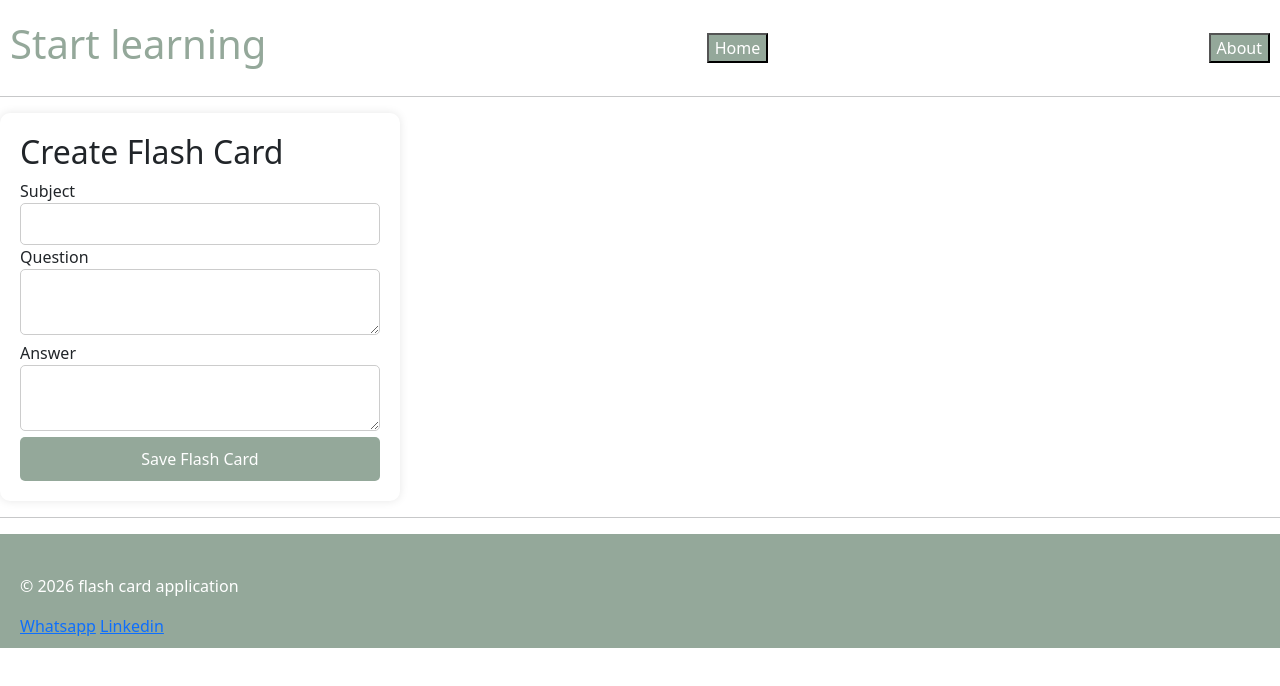
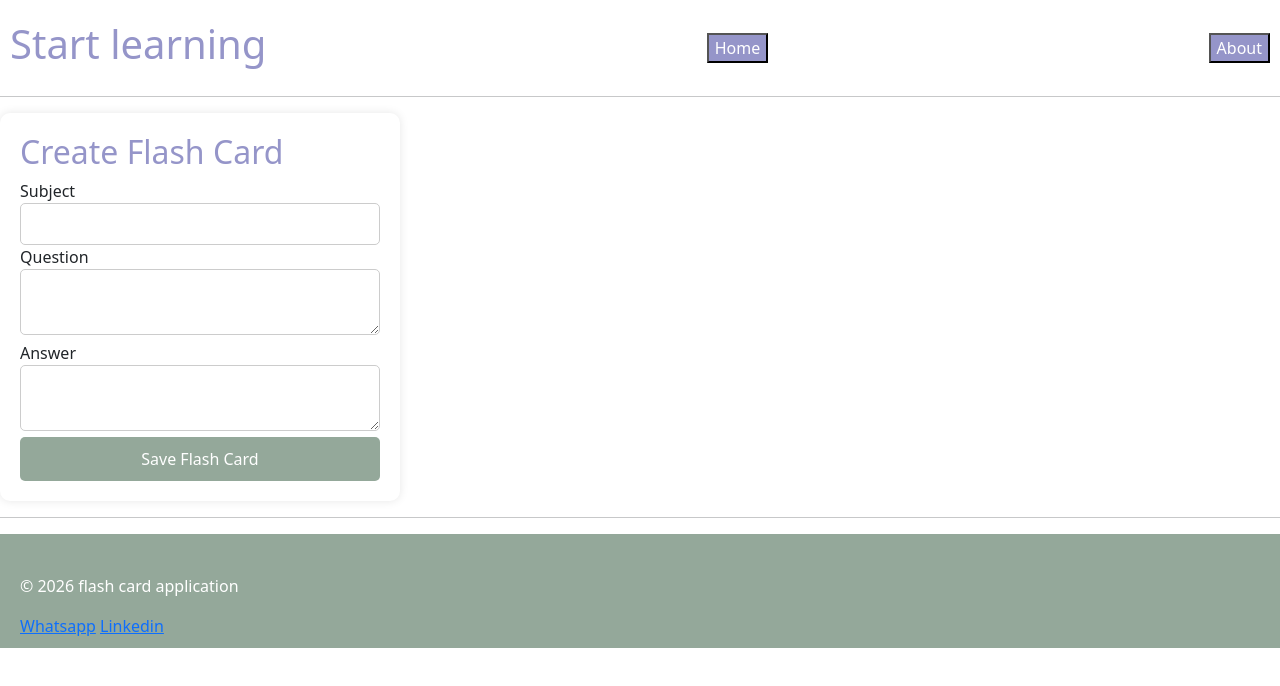
Before and after one commit to jeshurunmwangi-arch/flash-cards, a plain HTML site: page quiz.html in a window 1280 px wide. Drawn offline with nearby package versions, Linux system fonts and the light colour scheme.

Commit message:
added color

```diff
--- a/quiz.css
+++ b/quiz.css
@@ -3,7 +3,7 @@ body {
 }
 
 button {
-    background-color: #94A89A;
+    background-color:rgb(149, 149, 201) ;
 }
 
 button a {
@@ -13,7 +13,7 @@ button a {
 
 
 header {
-    color:#94A89A;
+    color:rgb(149, 149, 201);
     text-align: center;
     display: flex;
     align-items: center;
@@ -21,24 +21,28 @@ header {
     margin: 20px 10px;
 }
 
+
+
 .form-container{
  display: flex;
  gap: 20px;
 }
 
 #flashcardForm {
-    /* flex:1; */
     width:400px;
+}
+
+#flashcardForm h2 {
+    color: rgb(149, 149, 201);
 }
 
 
 #flashcardContainer {
-    /* flex: 2; */
     display: flex;
     flex-wrap: wrap;
     flex-grow: 1;
-    /* gap: 20px; */
 }
+
 #flashcardContainer > div{
     width: 33%;
 }
@@ -72,7 +76,7 @@ input, textarea {
 
 
 .flashcard {
-  background: white;
+  background:rgb(149, 149, 201);
   padding: 15px;
   margin: 15px;
   border-radius: 10px;
```
